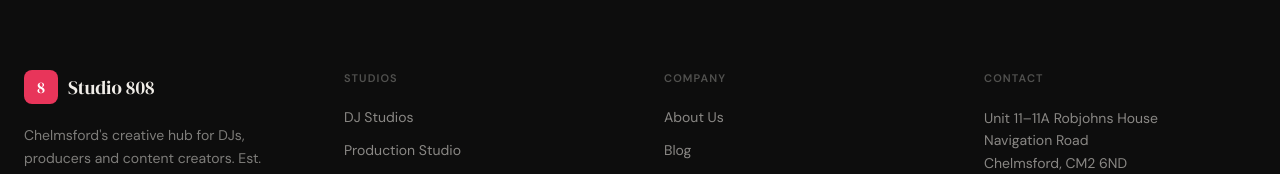
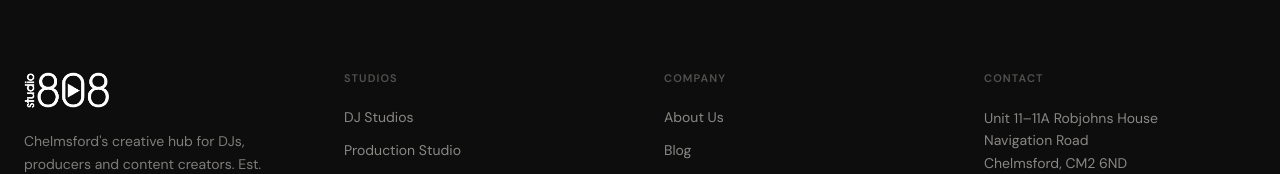
Before and after one commit to pa-tech-labs/studio-808-site, a React (Vite) app: page / in a window 1280 px wide. Shown: the part 3512-3686 px from the top of the page. Built offline with nearby package versions, Linux system fonts and the light colour scheme; no server answers.

Commit message:
Replace footer icon and text with logo image

```diff
--- a/src/components/Footer.tsx
+++ b/src/components/Footer.tsx
@@ -1,6 +1,6 @@
 import { useState, useEffect } from 'react'
 import { Link } from 'react-router-dom'
-import { BG, TEXT, MUTED, BORDER, F_HEAD, F_BODY, ACCENT } from '../styles'
+import { BG, TEXT, MUTED, BORDER, F_BODY } from '../styles'
 import { getSiteSettings, type SanitySettings } from '../lib/sanity'
 
 const DEFAULT_SETTINGS: SanitySettings = {
@@ -34,10 +34,7 @@
           {/* Brand */}
           <div style={{ gridColumn: 'span 1' }}>
             <Link to="/" style={{ textDecoration: 'none', display: 'flex', alignItems: 'center', gap: '10px', marginBottom: '20px' }}>
-              <div style={{ width: '34px', height: '34px', background: ACCENT, borderRadius: '8px', display: 'flex', alignItems: 'center', justifyContent: 'center', flexShrink: 0 }}>
-                <span style={{ fontFamily: F_HEAD, color: '#fff', fontSize: '16px' }}>8</span>
-              </div>
-              <span style={{ fontFamily: F_HEAD, fontSize: '19px', color: TEXT }}>{settings.siteName}</span>
+              <img src="/images/logo.png" alt="Studio 808" style={{ height: '40px', width: 'auto' }} />
             </Link>
             <p style={{ fontFamily: F_BODY, fontSize: '14px', color: MUTED, lineHeight: 1.65, margin: '0 0 24px', maxWidth: '240px' }}>
               Chelmsford's creative hub for DJs, producers and content creators. Est. 2014.
```
